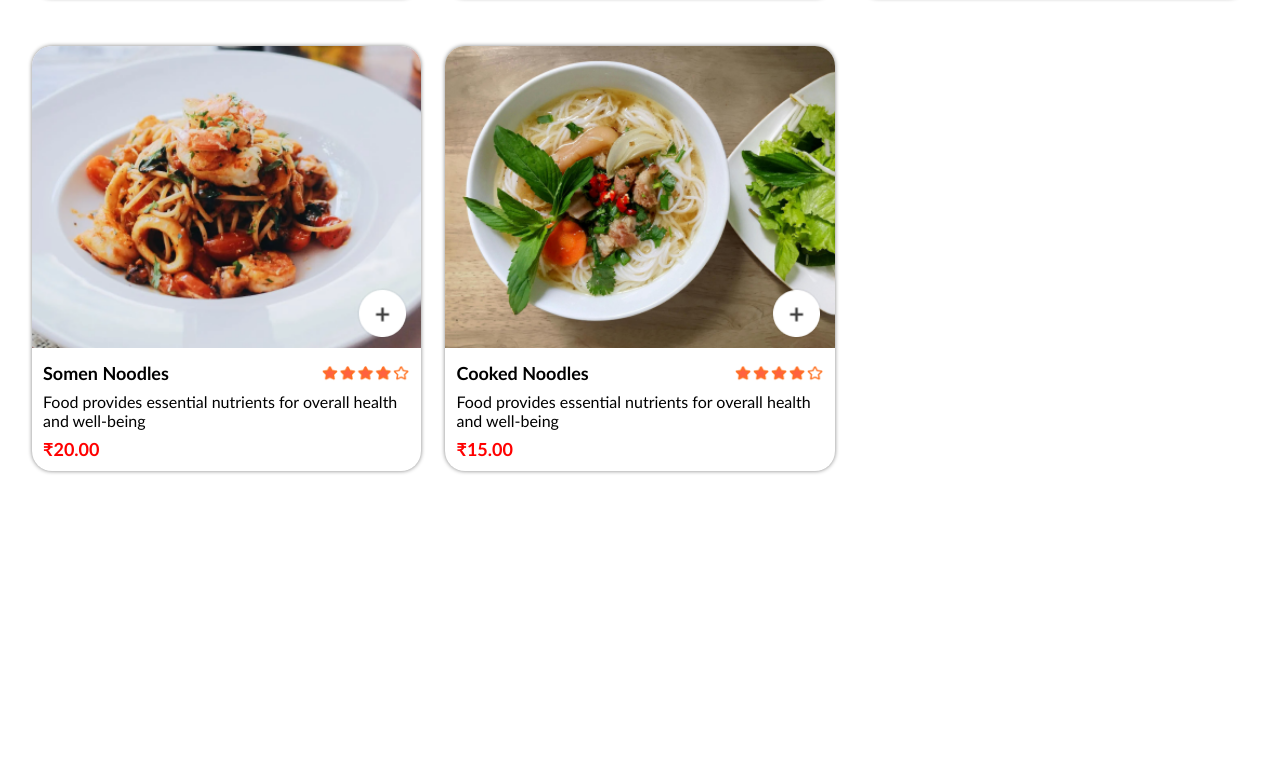
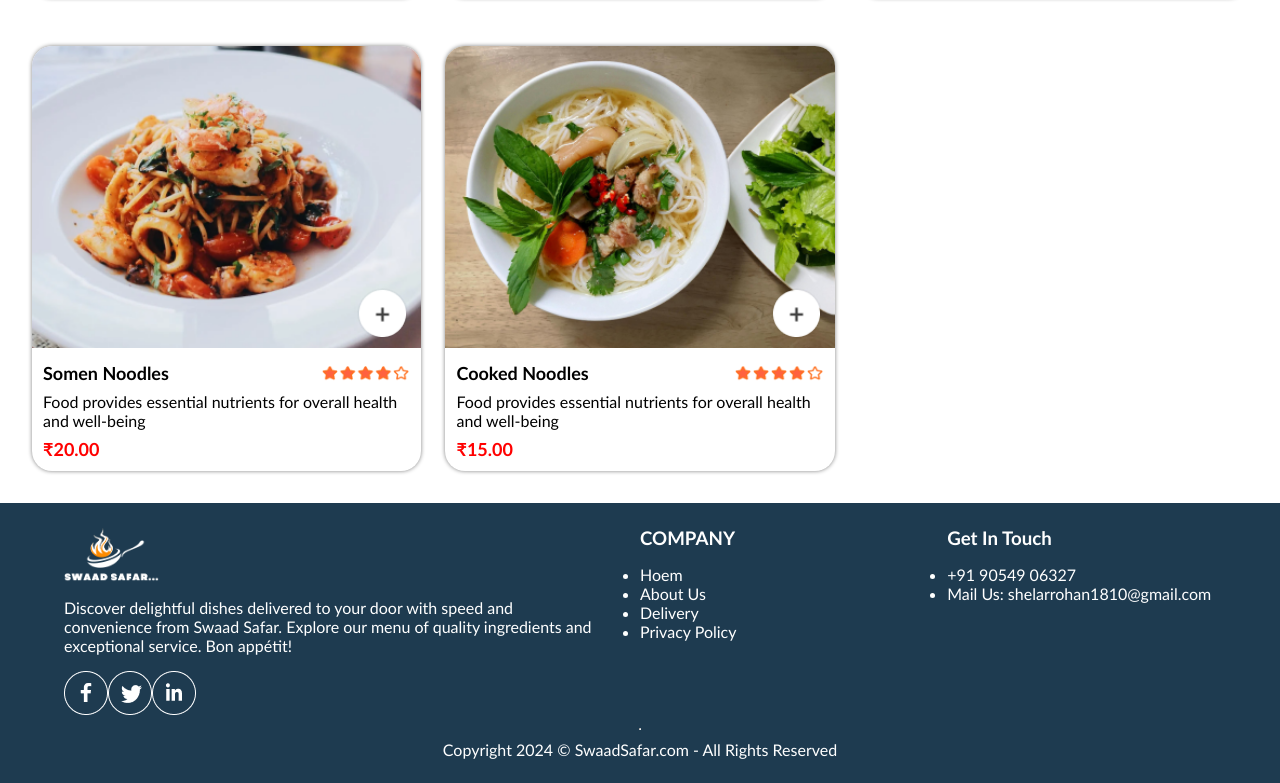
Before and after one commit to RohanScripts/FOOD-APP, a React (Vite) app: page / in a window 1280 px wide. Shown: the part 5817-6600 px from the top of the page. Before the commit the page ends 6320 px from the top, so only its background shows below. Built offline with nearby package versions, Linux system fonts and the light colour scheme.

Commit message:
Add footer component and CSS

```diff
--- a/src/App.jsx
+++ b/src/App.jsx
@@ -4,9 +4,11 @@ import HomePage from "./pages/home/HomePage";
 import CartPage from "./pages/cart/CartPage";
 import PlaceOrderPage from "./pages/placeorder/PlaceOrderPage";
 import { Route, Routes } from "react-router-dom";
+import Footer from "./footer/Footer";
 
 const App = () => {
   return (
+    <>
       <div className="app">
         <Navbar></Navbar>
         <Routes>
@@ -18,6 +20,8 @@ const App = () => {
           ></Route>
         </Routes>
       </div>
+      <Footer></Footer>
+    </>
   );
 };
 
--- a/src/assets/assets.js
+++ b/src/assets/assets.js
@@ -1,67 +1,69 @@
-import basket_icon from './basket_icon.png'
-import logo from './logo.png'
-import header_img from './header_img.png'
-import search_icon from './search_icon.png'
-import menu_1 from './menu_1.png'
-import menu_2 from './menu_2.png'
-import menu_3 from './menu_3.png'
-import menu_4 from './menu_4.png'
-import menu_5 from './menu_5.png'
-import menu_6 from './menu_6.png'
-import menu_7 from './menu_7.png'
-import menu_8 from './menu_8.png'
+import basket_icon from "./basket_icon.png";
+import logo from "./logo.png";
+import logo2 from "./logo2.png";
+import header_img from "./header_img.png";
+import search_icon from "./search_icon.png";
+import menu_1 from "./menu_1.png";
+import menu_2 from "./menu_2.png";
+import menu_3 from "./menu_3.png";
+import menu_4 from "./menu_4.png";
+import menu_5 from "./menu_5.png";
+import menu_6 from "./menu_6.png";
+import menu_7 from "./menu_7.png";
+import menu_8 from "./menu_8.png";
 
-import food_1 from './food_1.png'
-import food_2 from './food_2.png'
-import food_3 from './food_3.png'
-import food_4 from './food_4.png'
-import food_5 from './food_5.png'
-import food_6 from './food_6.png'
-import food_7 from './food_7.png'
-import food_8 from './food_8.png'
-import food_9 from './food_9.png'
-import food_10 from './food_10.png'
-import food_11 from './food_11.png'
-import food_12 from './food_12.png'
-import food_13 from './food_13.png'
-import food_14 from './food_14.png'
-import food_15 from './food_15.png'
-import food_16 from './food_16.png'
-import food_17 from './food_17.png'
-import food_18 from './food_18.png'
-import food_19 from './food_19.png'
-import food_20 from './food_20.png'
-import food_21 from './food_21.png'
-import food_22 from './food_22.png'
-import food_23 from './food_23.png'
-import food_24 from './food_24.png'
-import food_25 from './food_25.png'
-import food_26 from './food_26.png'
-import food_27 from './food_27.png'
-import food_28 from './food_28.png'
-import food_29 from './food_29.png'
-import food_30 from './food_30.png'
-import food_31 from './food_31.png'
-import food_32 from './food_32.png'
+import food_1 from "./food_1.png";
+import food_2 from "./food_2.png";
+import food_3 from "./food_3.png";
+import food_4 from "./food_4.png";
+import food_5 from "./food_5.png";
+import food_6 from "./food_6.png";
+import food_7 from "./food_7.png";
+import food_8 from "./food_8.png";
+import food_9 from "./food_9.png";
+import food_10 from "./food_10.png";
+import food_11 from "./food_11.png";
+import food_12 from "./food_12.png";
+import food_13 from "./food_13.png";
+import food_14 from "./food_14.png";
+import food_15 from "./food_15.png";
+import food_16 from "./food_16.png";
+import food_17 from "./food_17.png";
+import food_18 from "./food_18.png";
+import food_19 from "./food_19.png";
+import food_20 from "./food_20.png";
+import food_21 from "./food_21.png";
+import food_22 from "./food_22.png";
+import food_23 from "./food_23.png";
+import food_24 from "./food_24.png";
+import food_25 from "./food_25.png";
+import food_26 from "./food_26.png";
+import food_27 from "./food_27.png";
+import food_28 from "./food_28.png";
+import food_29 from "./food_29.png";
+import food_30 from "./food_30.png";
+import food_31 from "./food_31.png";
+import food_32 from "./food_32.png";
 
-import add_icon_white from './add_icon_white.png'
-import add_icon_green from './add_icon_green.png'
-import remove_icon_red from './remove_icon_red.png'
-import app_store from './app_store.png'
-import play_store from './play_store.png'
-import linkedin_icon from './linkedin_icon.png'
-import facebook_icon from './facebook_icon.png'
-import twitter_icon from './twitter_icon.png'
-import cross_icon from './cross_icon.png'
-import selector_icon from './selector_icon.png'
-import rating_starts from './rating_starts.png'
-import profile_icon from './profile_icon.png'
-import bag_icon from './bag_icon.png'
-import logout_icon from './logout_icon.png'
-import parcel_icon from './parcel_icon.png'
+import add_icon_white from "./add_icon_white.png";
+import add_icon_green from "./add_icon_green.png";
+import remove_icon_red from "./remove_icon_red.png";
+import app_store from "./app_store.png";
+import play_store from "./play_store.png";
+import linkedin_icon from "./linkedin_icon.png";
+import facebook_icon from "./facebook_icon.png";
+import twitter_icon from "./twitter_icon.png";
+import cross_icon from "./cross_icon.png";
+import selector_icon from "./selector_icon.png";
+import rating_starts from "./rating_starts.png";
+import profile_icon from "./profile_icon.png";
+import bag_icon from "./bag_icon.png";
+import logout_icon from "./logout_icon.png";
+import parcel_icon from "./parcel_icon.png";
 
 export const assets = {
   logo,
+  logo2,
   basket_icon,
   header_img,
   search_icon,
@@ -79,42 +81,43 @@ export const assets = {
   profile_icon,
   logout_icon,
   bag_icon,
-    parcel_icon
-}
+  parcel_icon,
+};
 
 export const menu_list = [
   {
     menu_name: "Salad",
-        menu_image: menu_1
+    menu_image: menu_1,
   },
   {
     menu_name: "Rolls",
-        menu_image: menu_2
+    menu_image: menu_2,
   },
   {
     menu_name: "Deserts",
-        menu_image: menu_3
+    menu_image: menu_3,
   },
   {
     menu_name: "Sandwich",
-        menu_image: menu_4
+    menu_image: menu_4,
   },
   {
     menu_name: "Cake",
-        menu_image: menu_5
+    menu_image: menu_5,
   },
   {
     menu_name: "Pure Veg",
-        menu_image: menu_6
+    menu_image: menu_6,
   },
   {
     menu_name: "Pasta",
-        menu_image: menu_7
+    menu_image: menu_7,
   },
   {
     menu_name: "Noodles",
-        menu_image: menu_8
-    }]
+    menu_image: menu_8,
+  },
+];
 
 export const food_list = [
   {
@@ -122,229 +125,287 @@ export const food_list = [
     name: "Greek salad",
     image: food_1,
     price: 12,
-        description: "Food provides essential nutrients for overall health and well-being",
-        category: "Salad"
+    description:
+      "Food provides essential nutrients for overall health and well-being",
+    category: "Salad",
   },
   {
     _id: "2",
     name: "Veg salad",
     image: food_2,
     price: 18,
-        description: "Food provides essential nutrients for overall health and well-being",
-        category: "Salad"
-    }, {
+    description:
+      "Food provides essential nutrients for overall health and well-being",
+    category: "Salad",
+  },
+  {
     _id: "3",
     name: "Clover Salad",
     image: food_3,
     price: 16,
-        description: "Food provides essential nutrients for overall health and well-being",
-        category: "Salad"
-    }, {
+    description:
+      "Food provides essential nutrients for overall health and well-being",
+    category: "Salad",
+  },
+  {
     _id: "4",
     name: "Chicken Salad",
     image: food_4,
     price: 24,
-        description: "Food provides essential nutrients for overall health and well-being",
-        category: "Salad"
-    }, {
+    description:
+      "Food provides essential nutrients for overall health and well-being",
+    category: "Salad",
+  },
+  {
     _id: "5",
     name: "Lasagna Rolls",
     image: food_5,
     price: 14,
-        description: "Food provides essential nutrients for overall health and well-being",
-        category: "Rolls"
-    }, {
+    description:
+      "Food provides essential nutrients for overall health and well-being",
+    category: "Rolls",
+  },
+  {
     _id: "6",
     name: "Peri Peri Rolls",
     image: food_6,
     price: 12,
-        description: "Food provides essential nutrients for overall health and well-being",
-        category: "Rolls"
-    }, {
+    description:
+      "Food provides essential nutrients for overall health and well-being",
+    category: "Rolls",
+  },
+  {
     _id: "7",
     name: "Chicken Rolls",
     image: food_7,
     price: 20,
-        description: "Food provides essential nutrients for overall health and well-being",
-        category: "Rolls"
-    }, {
+    description:
+      "Food provides essential nutrients for overall health and well-being",
+    category: "Rolls",
+  },
+  {
     _id: "8",
     name: "Veg Rolls",
     image: food_8,
     price: 15,
-        description: "Food provides essential nutrients for overall health and well-being",
-        category: "Rolls"
-    }, {
+    description:
+      "Food provides essential nutrients for overall health and well-being",
+    category: "Rolls",
+  },
+  {
     _id: "9",
     name: "Ripple Ice Cream",
     image: food_9,
     price: 14,
-        description: "Food provides essential nutrients for overall health and well-being",
-        category: "Deserts"
-    }, {
+    description:
+      "Food provides essential nutrients for overall health and well-being",
+    category: "Deserts",
+  },
+  {
     _id: "10",
     name: "Fruit Ice Cream",
     image: food_10,
     price: 22,
-        description: "Food provides essential nutrients for overall health and well-being",
-        category: "Deserts"
-    }, {
+    description:
+      "Food provides essential nutrients for overall health and well-being",
+    category: "Deserts",
+  },
+  {
     _id: "11",
     name: "Jar Ice Cream",
     image: food_11,
     price: 10,
-        description: "Food provides essential nutrients for overall health and well-being",
-        category: "Deserts"
-    }, {
+    description:
+      "Food provides essential nutrients for overall health and well-being",
+    category: "Deserts",
+  },
+  {
     _id: "12",
     name: "Vanilla Ice Cream",
     image: food_12,
     price: 12,
-        description: "Food provides essential nutrients for overall health and well-being",
-        category: "Deserts"
+    description:
+      "Food provides essential nutrients for overall health and well-being",
+    category: "Deserts",
   },
   {
     _id: "13",
     name: "Chicken Sandwich",
     image: food_13,
     price: 12,
-        description: "Food provides essential nutrients for overall health and well-being",
-        category: "Sandwich"
+    description:
+      "Food provides essential nutrients for overall health and well-being",
+    category: "Sandwich",
   },
   {
     _id: "14",
     name: "Vegan Sandwich",
     image: food_14,
     price: 18,
-        description: "Food provides essential nutrients for overall health and well-being",
-        category: "Sandwich"
-    }, {
+    description:
+      "Food provides essential nutrients for overall health and well-being",
+    category: "Sandwich",
+  },
+  {
     _id: "15",
     name: "Grilled Sandwich",
     image: food_15,
     price: 16,
-        description: "Food provides essential nutrients for overall health and well-being",
-        category: "Sandwich"
-    }, {
+    description:
+      "Food provides essential nutrients for overall health and well-being",
+    category: "Sandwich",
+  },
+  {
     _id: "16",
     name: "Bread Sandwich",
     image: food_16,
     price: 24,
-        description: "Food provides essential nutrients for overall health and well-being",
-        category: "Sandwich"
-    }, {
+    description:
+      "Food provides essential nutrients for overall health and well-being",
+    category: "Sandwich",
+  },
+  {
     _id: "17",
     name: "Cup Cake",
     image: food_17,
     price: 14,
-        description: "Food provides essential nutrients for overall health and well-being",
-        category: "Cake"
-    }, {
+    description:
+      "Food provides essential nutrients for overall health and well-being",
+    category: "Cake",
+  },
+  {
     _id: "18",
     name: "Vegan Cake",
     image: food_18,
     price: 12,
-        description: "Food provides essential nutrients for overall health and well-being",
-        category: "Cake"
-    }, {
+    description:
+      "Food provides essential nutrients for overall health and well-being",
+    category: "Cake",
+  },
+  {
     _id: "19",
     name: "Butterscotch Cake",
     image: food_19,
     price: 20,
-        description: "Food provides essential nutrients for overall health and well-being",
-        category: "Cake"
-    }, {
+    description:
+      "Food provides essential nutrients for overall health and well-being",
+    category: "Cake",
+  },
+  {
     _id: "20",
     name: "Sliced Cake",
     image: food_20,
     price: 15,
-        description: "Food provides essential nutrients for overall health and well-being",
-        category: "Cake"
-    }, {
+    description:
+      "Food provides essential nutrients for overall health and well-being",
+    category: "Cake",
+  },
+  {
     _id: "21",
     name: "Garlic Mushroom ",
     image: food_21,
     price: 14,
-        description: "Food provides essential nutrients for overall health and well-being",
-        category: "Pure Veg"
-    }, {
+    description:
+      "Food provides essential nutrients for overall health and well-being",
+    category: "Pure Veg",
+  },
+  {
     _id: "22",
     name: "Fried Cauliflower",
     image: food_22,
     price: 22,
-        description: "Food provides essential nutrients for overall health and well-being",
-        category: "Pure Veg"
-    }, {
+    description:
+      "Food provides essential nutrients for overall health and well-being",
+    category: "Pure Veg",
+  },
+  {
     _id: "23",
     name: "Mix Veg Pulao",
     image: food_23,
     price: 10,
-        description: "Food provides essential nutrients for overall health and well-being",
-        category: "Pure Veg"
-    }, {
+    description:
+      "Food provides essential nutrients for overall health and well-being",
+    category: "Pure Veg",
+  },
+  {
     _id: "24",
     name: "Rice Zucchini",
     image: food_24,
     price: 12,
-        description: "Food provides essential nutrients for overall health and well-being",
-        category: "Pure Veg"
+    description:
+      "Food provides essential nutrients for overall health and well-being",
+    category: "Pure Veg",
   },
   {
     _id: "25",
     name: "Cheese Pasta",
     image: food_25,
     price: 12,
-        description: "Food provides essential nutrients for overall health and well-being",
-        category: "Pasta"
+    description:
+      "Food provides essential nutrients for overall health and well-being",
+    category: "Pasta",
   },
   {
     _id: "26",
     name: "Tomato Pasta",
     image: food_26,
     price: 18,
-        description: "Food provides essential nutrients for overall health and well-being",
-        category: "Pasta"
-    }, {
+    description:
+      "Food provides essential nutrients for overall health and well-being",
+    category: "Pasta",
+  },
+  {
     _id: "27",
     name: "Creamy Pasta",
     image: food_27,
     price: 16,
-        description: "Food provides essential nutrients for overall health and well-being",
-        category: "Pasta"
-    }, {
+    description:
+      "Food provides essential nutrients for overall health and well-being",
+    category: "Pasta",
+  },
+  {
     _id: "28",
     name: "Chicken Pasta",
     image: food_28,
     price: 24,
-        description: "Food provides essential nutrients for overall health and well-being",
-        category: "Pasta"
-    }, {
+    description:
+      "Food provides essential nutrients for overall health and well-being",
+    category: "Pasta",
+  },
+  {
     _id: "29",
     name: "Buttter Noodles",
     image: food_29,
     price: 14,
-        description: "Food provides essential nutrients for overall health and well-being",
-        category: "Noodles"
-    }, {
+    description:
+      "Food provides essential nutrients for overall health and well-being",
+    category: "Noodles",
+  },
+  {
     _id: "30",
     name: "Veg Noodles",
     image: food_30,
     price: 12,
-        description: "Food provides essential nutrients for overall health and well-being",
-        category: "Noodles"
-    }, {
+    description:
+      "Food provides essential nutrients for overall health and well-being",
+    category: "Noodles",
+  },
+  {
     _id: "31",
     name: "Somen Noodles",
     image: food_31,
     price: 20,
-        description: "Food provides essential nutrients for overall health and well-being",
-        category: "Noodles"
-    }, {
+    description:
+      "Food provides essential nutrients for overall health and well-being",
+    category: "Noodles",
+  },
+  {
     _id: "32",
     name: "Cooked Noodles",
     image: food_32,
     price: 15,
-        description: "Food provides essential nutrients for overall health and well-being",
-        category: "Noodles"
-    }
-]
+    description:
+      "Food provides essential nutrients for overall health and well-being",
+    category: "Noodles",
+  },
+];
--- /dev/null
+++ b/src/footer/Footer.jsx
@@ -0,0 +1,48 @@
+import React from "react";
+import "./FooterCss.css";
+import { assets } from "../assets/assets";
+import { Link } from "react-router-dom";
+
+const Footer = () => {
+  return (
+    <div className="footer">
+      <div className="footer-content">
+        <div className="footer-content-left">
+          <img src={assets.logo2} width="95px" alt="" />
+          <p>
+            Discover delightful dishes delivered to your door with speed and
+            convenience from Swaad Safar. Explore our menu of quality
+            ingredients and exceptional service. Bon appétit!
+          </p>
+          <div className="footer-social-media-icons">
+            <img src={assets.facebook_icon} alt="" />
+            <img src={assets.twitter_icon} alt="" />
+            <Link to={"http://www.linkedin.com/in/rohan-shelar-2a3969280"}>
+              <img src={assets.linkedin_icon} alt="" />
+            </Link>
+          </div>
+        </div>
+        <div className="footer-content-center">
+          <h3>COMPANY</h3>
+          <ul>
+            <li>Hoem</li>
+            <li>About Us</li>
+            <li>Delivery</li>
+            <li>Privacy Policy</li>
+          </ul>
+        </div>
+        <div className="footer-content-right">
+          <h3>Get In Touch</h3>
+          <ul>
+            <li>+91 90549 06327</li>
+            <li>Mail Us: shelarrohan1810@gmail.com</li>
+          </ul>
+        </div>
+      </div>
+      <hr />
+      <p>Copyright 2024 © SwaadSafar.com - All Rights Reserved</p>
+    </div>
+  );
+};
+
+export default Footer;
--- /dev/null
+++ b/src/footer/FooterCss.css
@@ -0,0 +1,29 @@
+.footer {
+  color: white;
+  background-color: #1e3b50;
+  width: 100%;
+  display: flex;
+  flex-direction: column;
+  align-items: center;
+  gap: 10px;
+  padding-top: 3vh;
+  padding-left: 5vw;
+  padding-right: 5vw;
+  padding-bottom: 3vh;
+}
+
+.footer-content {
+  width: 100%;
+  display: grid;
+  grid-template-columns: 2fr 1fr 1fr;
+  gap: 3vw;
+}
+
+.footer-content-left,
+.footer-content-center,
+.footer-content-right {
+  display: flex;
+  flex-direction: column;
+  align-items: start;
+  gap: 2vh;
+}
```
Also changed, not shown: src/FoodDisplay/FoodDisplay.jsx (+6 -2 lines), src/assets/logo2.png (added). Lines whose indentation alone changed are shown as unchanged.
